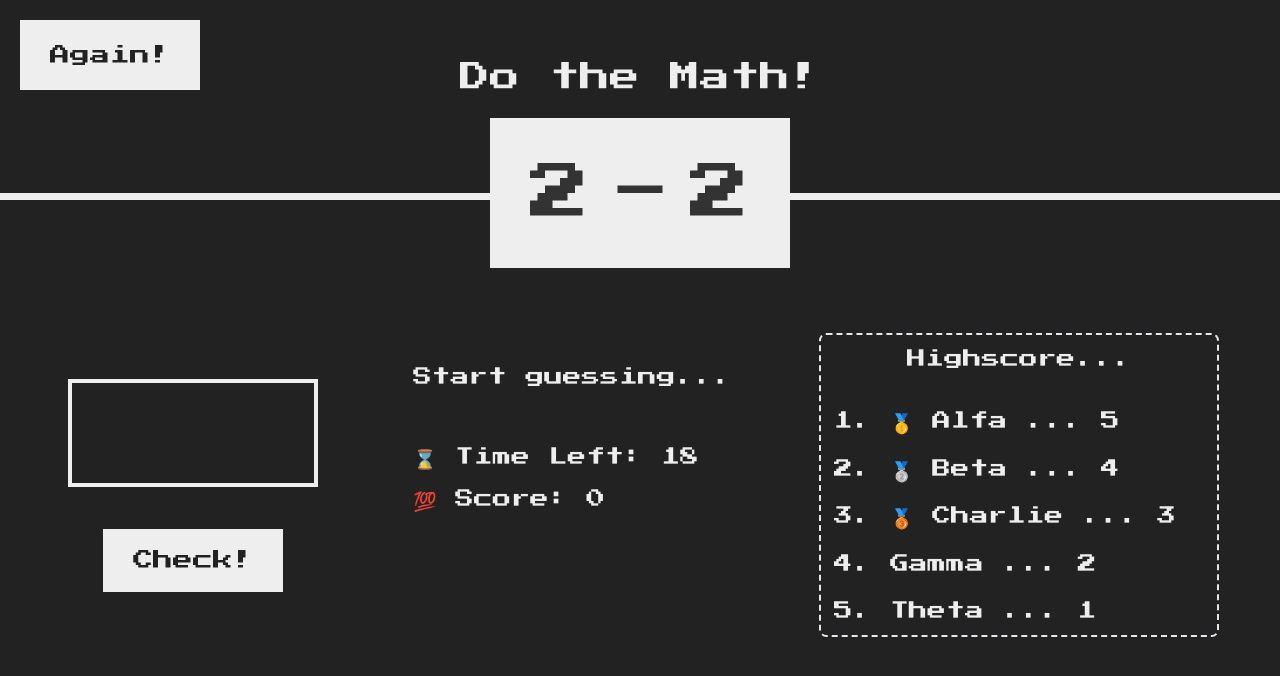
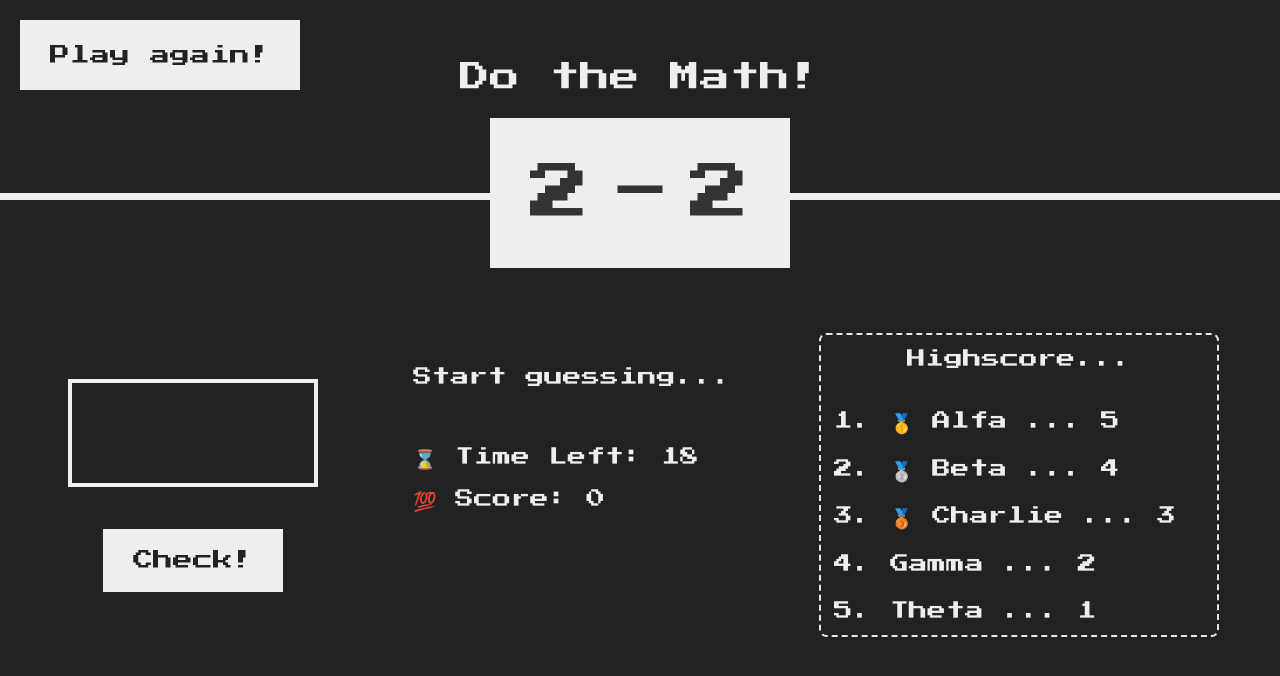
Before and after one commit to yusupss/internship-js-assessment, a plain HTML site: page index.html in a window 1280 px wide. Both pictures are taken after a click on the button "Play". Drawn offline with nearby package versions, Linux system fonts and the light colour scheme.

Commit message:
add cursor style in play again button

```diff
--- a/index.html
+++ b/index.html
@@ -13,7 +13,7 @@
       <h1 class="text-center absolute text-5xl" id="headerTitle">
         Do the Math!
       </h1>
-      <button class="btn again">Again!</button>
+      <button class="btn again cursor-not-allowed" disabled>Play again!</button>
 
       <div class="number hidden text-6xl finalScoreParent w-[90rem]"></div>
 
--- a/script.js
+++ b/script.js
@@ -11,6 +11,8 @@ const playGame = () => {
   finalScoreParentEl.classList.remove('showup', 'mixColor');
   hideElement(finalScoreParentEl, questionMarkEl, buttonPlay, bestPlayerEl);
   showElement(questionFieldEl, playGameSection, headerTitleEl);
+  againBtnEl.setAttribute('disabled', '');
+  againBtnEl.classList.add('cursor-not-allowed');
 
   let interval = setInterval(() => {
     timer--;
@@ -78,6 +80,8 @@ const checkingUsername = e => {
     finalScoreParentEl.classList.add('showup', 'mixColor');
   }
   highscoreUserEl.value = '';
+  againBtnEl.removeAttribute('disabled');
+  againBtnEl.classList.remove('cursor-not-allowed');
   toggleElement(formHighScoreEl);
 };
 
```
